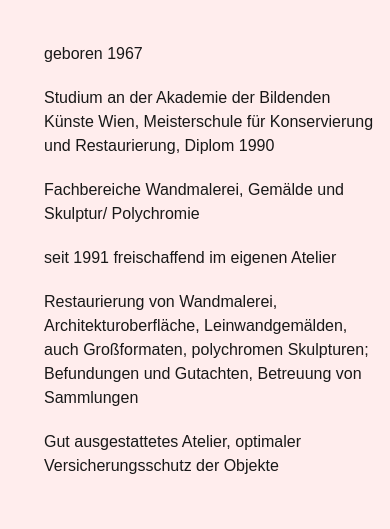
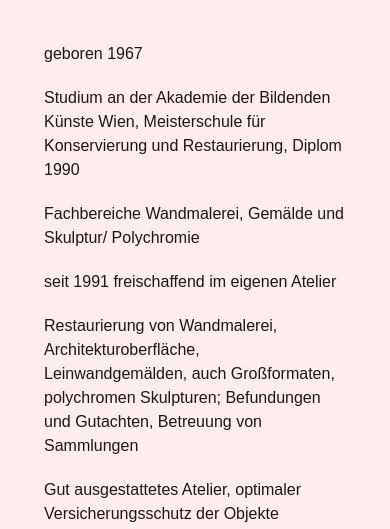
Before and after one commit to annakleins/restaurierungen, a plain HTML site: page team.html in a window 390 px wide. Shown: the part 483-1012 px from the top of the page. Drawn offline with nearby package versions, Linux system fonts and the light colour scheme.

Commit message:
Add files via upload

```diff
--- a/style.css
+++ b/style.css
@@ -285,5 +285,11 @@ footer p {
 
     section {
         padding-bottom: 5px;
+        padding-top: 5px;
+    }
+
+    .list-cv {
+        padding-right: 32px;
+        margin: 0px;
     }
 }
```
Also changed, not shown: index.html (+1 -1 lines).
